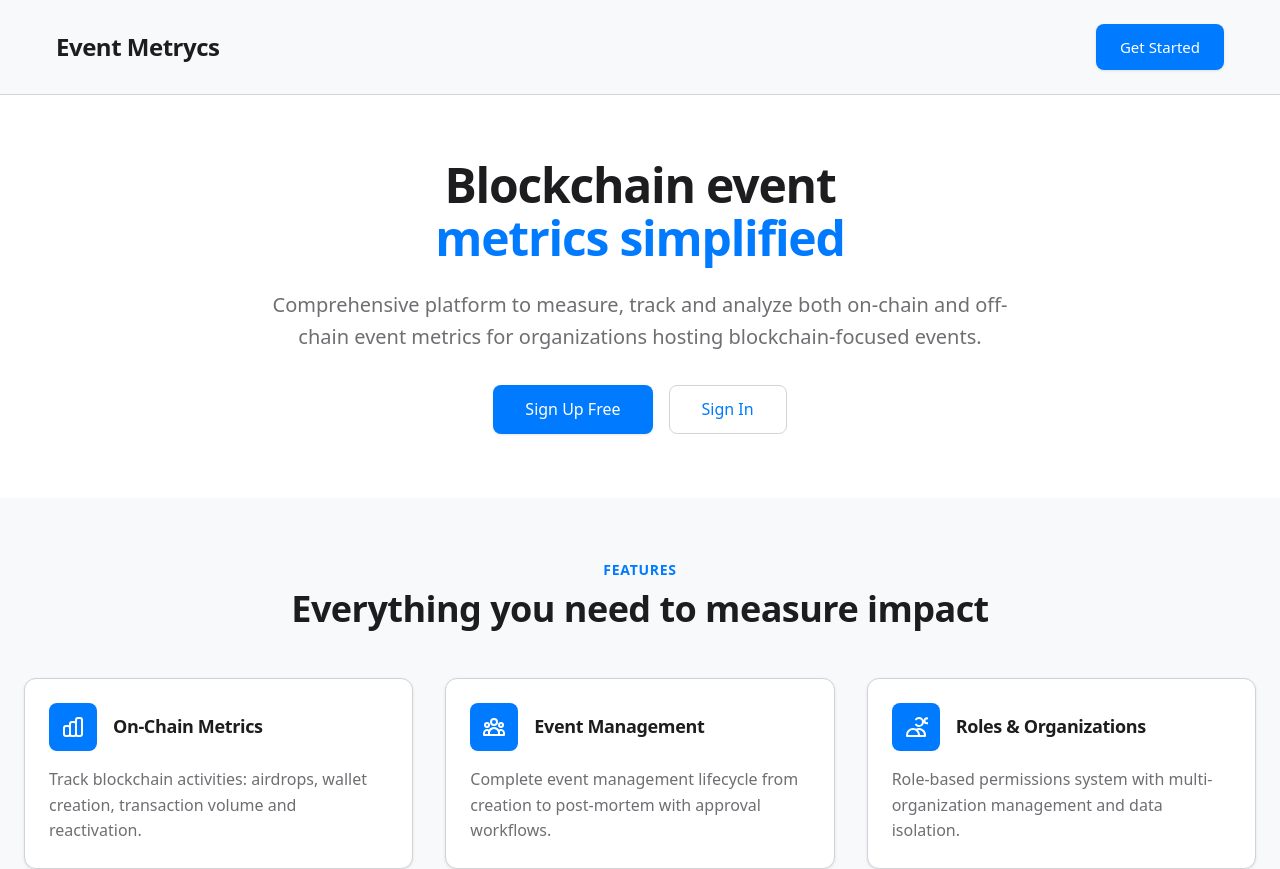
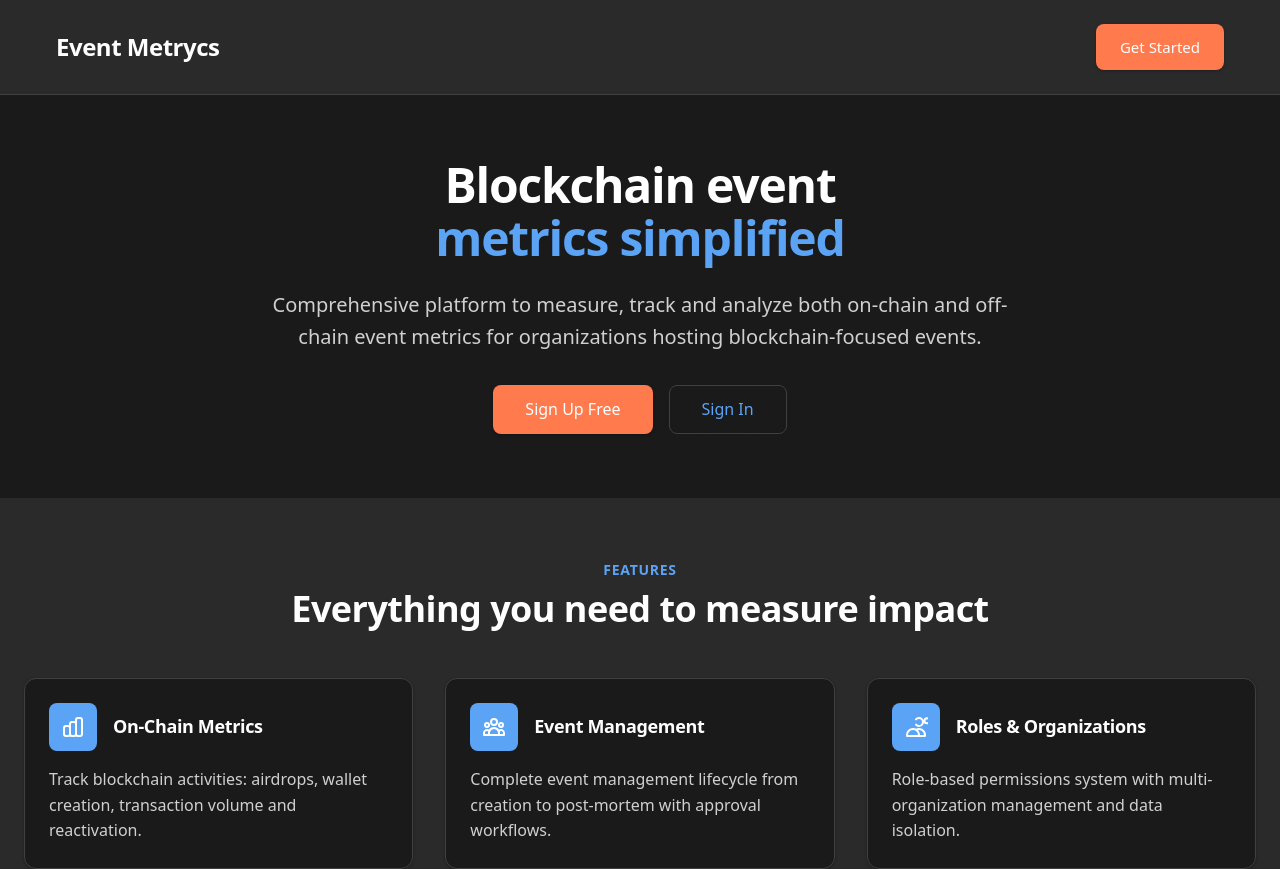
Before and after one commit to AvalPay-Labs/event-metrycs-fr, a Next.js app: page / in a window 1280 px wide. Shown: the top 869 px of the page. Built offline with nearby package versions, Linux system fonts and the light colour scheme.

Commit message:
feat: improve design

```diff
--- a/src/app/globals.css
+++ b/src/app/globals.css
@@ -1,23 +1,43 @@
 @import "tailwindcss";
 
 :root {
-  /* Light theme colors - Mac-inspired */
-  --background: #ffffff;
-  --background-secondary: #f8f9fa;
-  --foreground: #1d1d1f;
-  --foreground-secondary: #86868b;
-  --foreground-light: #6e6e73;
+  /* Light theme colors - Modern beige/cream palette */
+  --background: #fefcf8;
+  --background-secondary: #f5f2ed;
+  --foreground: #2c2c2c;
+  --foreground-secondary: #6b6b6b;
+  --foreground-light: #8a8a8a;
 
-  /* Mac-style accent colors */
-  --accent-blue: #007aff;
-  --accent-blue-hover: #0051d5;
-  --accent-gray: #f2f2f7;
-  --accent-border: #d2d2d7;
+  /* Primary accent colors - Vibrant orange */
+  --accent-primary: #ff6b35;
+  --accent-primary-hover: #e55a2b;
+  --accent-primary-light: #fff4f0;
 
-  /* Status colors - Mac system colors */
-  --success: #30d158;
-  --warning: #ff9f0a;
-  --error: #ff3b30;
+  /* Secondary accent colors - Blues */
+  --accent-blue: #4a90e2;
+  --accent-blue-hover: #357abd;
+  --accent-blue-light: #e8f2ff;
+
+  /* Neutral grays */
+  --accent-gray: #f0f0f0;
+  --accent-gray-light: #f8f8f8;
+  --accent-border: #e0e0e0;
+
+  /* Status colors - Modern palette */
+  --success: #4caf50;
+  --success-light: #e8f5e8;
+  --warning: #ff9800;
+  --warning-light: #fff3e0;
+  --error: #f44336;
+  --error-light: #ffebee;
+
+  /* Additional accent colors */
+  --accent-green: #66bb6a;
+  --accent-green-light: #e8f5e8;
+  --accent-purple: #9c27b0;
+  --accent-purple-light: #f3e5f5;
+  --accent-yellow: #ffc107;
+  --accent-yellow-light: #fffde7;
 
   /* Mac-style shadows */
   --shadow-sm: 0 1px 3px rgba(0, 0, 0, 0.1);
@@ -45,23 +65,43 @@
 }
 
 [data-theme="dark"] {
-  /* Dark theme colors - Mac-inspired */
-  --background: #000000;
-  --background-secondary: #1c1c1e;
+  /* Dark theme colors - Modern dark palette */
+  --background: #1a1a1a;
+  --background-secondary: #2a2a2a;
   --foreground: #ffffff;
-  --foreground-secondary: #8e8e93;
-  --foreground-light: #aeaeb2;
+  --foreground-secondary: #b0b0b0;
+  --foreground-light: #d0d0d0;
 
-  /* Mac-style accent colors for dark mode */
-  --accent-blue: #0a84ff;
-  --accent-blue-hover: #409cff;
-  --accent-gray: #1c1c1e;
-  --accent-border: #38383a;
+  /* Primary accent colors - Vibrant orange for dark mode */
+  --accent-primary: #ff7a4d;
+  --accent-primary-hover: #ff8a5d;
+  --accent-primary-light: #2a1f1a;
 
-  /* Status colors - Mac dark system colors */
-  --success: #32d74b;
-  --warning: #ff9f0a;
-  --error: #ff453a;
+  /* Secondary accent colors - Blues for dark mode */
+  --accent-blue: #5ba3f5;
+  --accent-blue-hover: #6bb3ff;
+  --accent-blue-light: #1a2332;
+
+  /* Neutral grays for dark mode */
+  --accent-gray: #333333;
+  --accent-gray-light: #2a2a2a;
+  --accent-border: #404040;
+
+  /* Status colors - Dark mode palette */
+  --success: #66bb6a;
+  --success-light: #1a2e1a;
+  --warning: #ffb74d;
+  --warning-light: #2a1f0a;
+  --error: #f87171;
+  --error-light: #2a1a1a;
+
+  /* Additional accent colors for dark mode */
+  --accent-green: #81c784;
+  --accent-green-light: #1a2e1a;
+  --accent-purple: #ba68c8;
+  --accent-purple-light: #2a1a2a;
+  --accent-yellow: #ffd54f;
+  --accent-yellow-light: #2a2a1a;
 
   /* Dark mode shadows */
   --shadow-sm: 0 1px 3px rgba(0, 0, 0, 0.3);
@@ -78,13 +118,38 @@
   --color-foreground: var(--foreground);
   --color-foreground-secondary: var(--foreground-secondary);
   --color-foreground-light: var(--foreground-light);
+
+  /* Primary accent colors */
+  --color-accent-primary: var(--accent-primary);
+  --color-accent-primary-hover: var(--accent-primary-hover);
+  --color-accent-primary-light: var(--accent-primary-light);
+
+  /* Secondary accent colors */
   --color-accent-blue: var(--accent-blue);
   --color-accent-blue-hover: var(--accent-blue-hover);
+  --color-accent-blue-light: var(--accent-blue-light);
+
+  /* Neutral colors */
   --color-accent-gray: var(--accent-gray);
+  --color-accent-gray-light: var(--accent-gray-light);
   --color-accent-border: var(--accent-border);
+
+  /* Status colors */
   --color-success: var(--success);
+  --color-success-light: var(--success-light);
   --color-warning: var(--warning);
+  --color-warning-light: var(--warning-light);
   --color-error: var(--error);
+  --color-error-light: var(--error-light);
+
+  /* Additional accent colors */
+  --color-accent-green: var(--accent-green);
+  --color-accent-green-light: var(--accent-green-light);
+  --color-accent-purple: var(--accent-purple);
+  --color-accent-purple-light: var(--accent-purple-light);
+  --color-accent-yellow: var(--accent-yellow);
+  --color-accent-yellow-light: var(--accent-yellow-light);
+
   --font-sans: var(--font-geist-sans);
   --font-mono: var(--font-geist-mono);
 }
@@ -161,13 +226,13 @@ p {
 }
 
 .btn-primary {
-  background: var(--accent-blue);
+  background: var(--accent-primary);
   color: white;
   box-shadow: var(--shadow-sm);
 }
 
 .btn-primary:hover {
-  background: var(--accent-blue-hover);
+  background: var(--accent-primary-hover);
   box-shadow: var(--shadow-md);
   transform: translateY(-1px);
 }
@@ -185,7 +250,7 @@ p {
 }
 
 .btn-secondary:hover {
-  background: var(--accent-gray);
+  background: var(--accent-gray-light);
   border-color: var(--accent-blue);
 }
 
@@ -215,8 +280,8 @@ p {
 
 .input:focus {
   outline: none;
-  border-color: var(--accent-blue);
-  box-shadow: 0 0 0 4px rgba(0, 122, 255, 0.2);
+  border-color: var(--accent-primary);
+  box-shadow: 0 0 0 4px rgba(255, 107, 53, 0.2);
   background: var(--background);
 }
 
@@ -249,7 +314,7 @@ p {
   padding: var(--spacing-xl);
 }
 
-/* Mac-style sidebar */
+/* Modern sidebar */
 .sidebar {
   background: var(--background-secondary);
   backdrop-filter: var(--blur-light);
@@ -278,7 +343,7 @@ p {
 }
 
 .sidebar-item.active {
-  background: var(--accent-blue);
+  background: var(--accent-primary);
   color: white;
   box-shadow: var(--shadow-sm);
 }
@@ -398,10 +463,10 @@ p {
   animation: fadeIn 0.3s cubic-bezier(0.4, 0, 0.2, 1);
 }
 
-/* Mac-style focus indicators */
+/* Modern focus indicators */
 .focus-ring:focus {
   outline: none;
-  box-shadow: 0 0 0 4px rgba(0, 122, 255, 0.2);
+  box-shadow: 0 0 0 4px rgba(255, 107, 53, 0.2);
 }
 
 /* Mac-style badges */
@@ -431,8 +496,28 @@ p {
 }
 
 .badge-blue {
-  background: rgba(0, 122, 255, 0.15);
+  background: var(--accent-blue-light);
   color: var(--accent-blue);
+}
+
+.badge-primary {
+  background: var(--accent-primary-light);
+  color: var(--accent-primary);
+}
+
+.badge-green {
+  background: var(--accent-green-light);
+  color: var(--accent-green);
+}
+
+.badge-purple {
+  background: var(--accent-purple-light);
+  color: var(--accent-purple);
+}
+
+.badge-yellow {
+  background: var(--accent-yellow-light);
+  color: var(--accent-yellow);
 }
 
 /* Responsive design - Mac-style */
--- a/src/components/organizations/OrganizationDetail.tsx
+++ b/src/components/organizations/OrganizationDetail.tsx
@@ -201,7 +201,7 @@ export default function OrganizationDetail({ organizationId }: OrganizationDetai
 
       <div className="grid lg:grid-cols-2 gap-6">
         {/* Members Section */}
-        <div className="bg-white rounded-lg border border-gray-200 p-6">
+        <div className="bg-gray-800 border border-gray-700 rounded-lg p-6">
           <h2 className="text-lg font-semibold text-gray-900 mb-4">
             Team Members ({members.length})
           </h2>
@@ -241,7 +241,7 @@ export default function OrganizationDetail({ organizationId }: OrganizationDetai
         </div>
 
         {/* Events Section */}
-        <div className="bg-white rounded-lg border border-gray-200 p-6">
+        <div className="bg-gray-800 border border-gray-700 rounded-lg p-6">
           <h2 className="text-lg font-semibold text-gray-900 mb-4">
             Recent Events ({events.length})
           </h2>
--- a/src/components/providers/theme-provider.tsx
+++ b/src/components/providers/theme-provider.tsx
@@ -27,51 +27,33 @@ interface ThemeProviderProps {
 
 export function ThemeProvider({
   children,
-  defaultTheme = 'light'
+  defaultTheme = 'dark'
 }: ThemeProviderProps) {
-  const [theme, setThemeState] = useState<Theme>(defaultTheme);
+  const [theme, setThemeState] = useState<Theme>('dark');
   const [mounted, setMounted] = useState(false);
 
   // Handle hydration mismatch
   useEffect(() => {
     setMounted(true);
 
-    // Check for saved theme preference or system preference
-    const savedTheme = localStorage.getItem('theme') as Theme;
-    const systemPreference = window.matchMedia('(prefers-color-scheme: dark)').matches ? 'dark' : 'light';
+    // Force dark theme only
+    setThemeState('dark');
 
-    const initialTheme = savedTheme || systemPreference;
-    setThemeState(initialTheme);
-
-    // Apply theme to document
-    document.documentElement.setAttribute('data-theme', initialTheme);
+    // Apply dark theme to document
+    document.documentElement.setAttribute('data-theme', 'dark');
   }, []);
 
   const setTheme = (newTheme: Theme) => {
-    setThemeState(newTheme);
-    localStorage.setItem('theme', newTheme);
-    document.documentElement.setAttribute('data-theme', newTheme);
+    // Force dark theme only - ignore attempts to change
+    setThemeState('dark');
+    localStorage.setItem('theme', 'dark');
+    document.documentElement.setAttribute('data-theme', 'dark');
   };
 
   const toggleTheme = () => {
-    const newTheme = theme === 'light' ? 'dark' : 'light';
-    setTheme(newTheme);
+    // Disable theme toggle - always stay dark
+    setTheme('dark');
   };
-
-  // Listen for system theme changes
-  useEffect(() => {
-    const mediaQuery = window.matchMedia('(prefers-color-scheme: dark)');
-
-    const handleChange = (event: MediaQueryListEvent) => {
-      const savedTheme = localStorage.getItem('theme');
-      if (!savedTheme) {
-        setTheme(event.matches ? 'dark' : 'light');
-      }
-    };
-
-    mediaQuery.addEventListener('change', handleChange);
-    return () => mediaQuery.removeEventListener('change', handleChange);
-  }, []);
 
   // Prevent hydration mismatch by rendering a loading state
   if (!mounted) {
--- a/src/components/ui/ThemeToggle.tsx
+++ b/src/components/ui/ThemeToggle.tsx
@@ -3,17 +3,14 @@
 import { useTheme } from '@/components/providers/theme-provider';
 
 export function ThemeToggle() {
-  const { theme, toggleTheme } = useTheme();
-
+  // Always show dark theme - disabled toggle
   return (
-    <button
-      onClick={toggleTheme}
-      className="theme-toggle focus-ring"
-      aria-label={`Switch to ${theme === 'light' ? 'dark' : 'light'} mode`}
-      title={`Switch to ${theme === 'light' ? 'dark' : 'light'} mode`}
+    <div
+      className="theme-toggle focus-ring opacity-50 cursor-not-allowed"
+      aria-label="Dark mode (locked)"
+      title="Dark mode only"
     >
-      {theme === 'light' ? (
-        // Moon icon for dark mode
+      {/* Moon icon to indicate dark mode is active */}
       <svg
         width="20"
         height="20"
@@ -26,22 +23,6 @@ export function ThemeToggle() {
       >
         <path d="M21 12.79A9 9 0 1 1 11.21 3 7 7 0 0 0 21 12.79z" />
       </svg>
-      ) : (
-        // Sun icon for light mode
-        <svg
-          width="20"
-          height="20"
-          viewBox="0 0 24 24"
-          fill="none"
-          stroke="currentColor"
-          strokeWidth="2"
-          strokeLinecap="round"
-          strokeLinejoin="round"
-        >
-          <circle cx="12" cy="12" r="5" />
-          <path d="M12 1v2M12 21v2M4.22 4.22l1.42 1.42M18.36 18.36l1.42 1.42M1 12h2M21 12h2M4.22 19.78l1.42-1.42M18.36 5.64l1.42-1.42" />
-        </svg>
-      )}
-    </button>
+    </div>
   );
 }
```
Also changed, not shown: src/app/organizations/[id]/page.tsx (+8 -4 lines), src/components/organizations/JoinOrganizationModal.tsx (+31 -26 lines), src/components/organizations/OrganizationCard.tsx (+20 -20 lines), src/components/organizations/OrganizationList.tsx (+4 -4 lines). Lines whose indentation alone changed are shown as unchanged.
